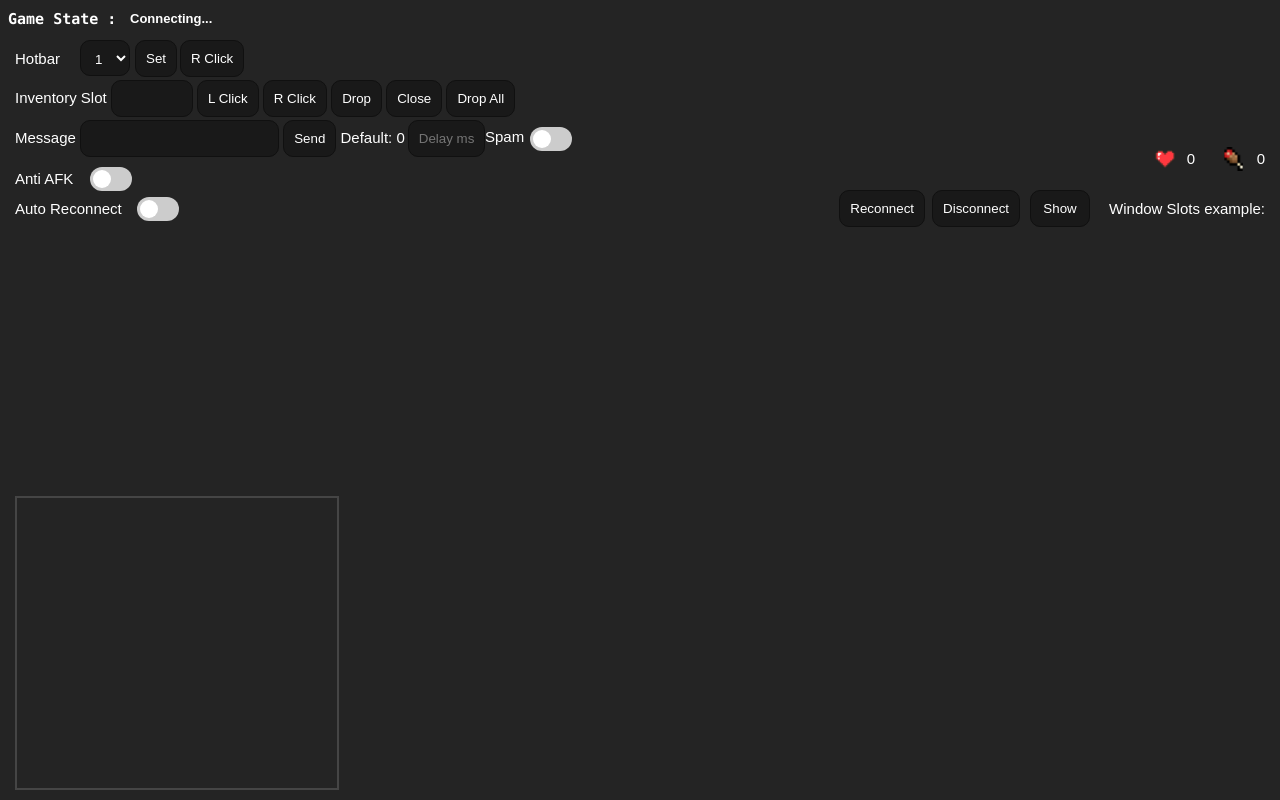
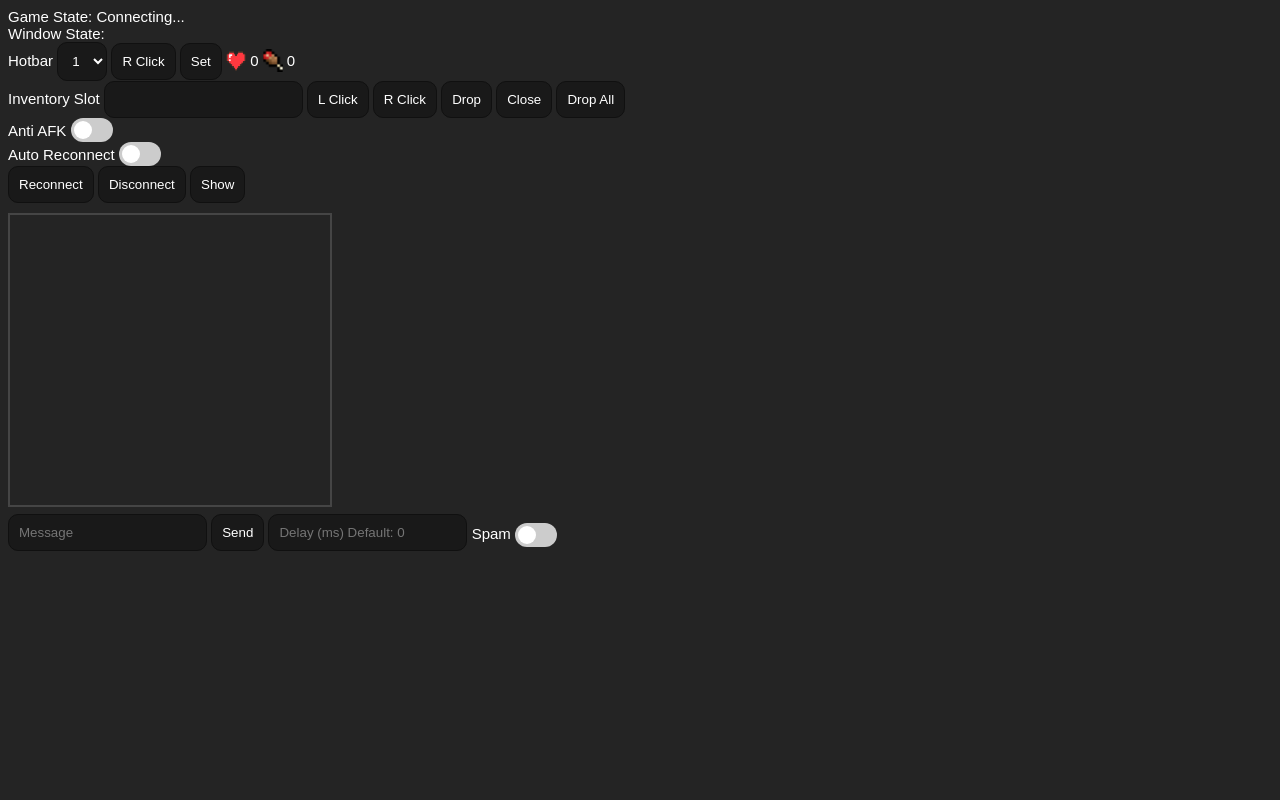
Before and after one commit to RattlesHyper/TrafficerMC, an Electron app: page BotWindow/botwin.html in a window 1280 px wide. Drawn offline with Linux system fonts and the light colour scheme; no server answers.

Commit message:
Update v0.5

```diff
--- a/BotWindow/botwin.html
+++ b/BotWindow/botwin.html
@@ -1,18 +1,19 @@
 <!DOCTYPE html>
-
 <head>
   <title id="hitit">Bot Control Panel</title>
   <link rel="stylesheet" href="style.css">
 </head>
 <body style="font-size: 15px;">
-  <h1 >Game State :</h1><h2 class="h2tit" id="h2tit">Connecting...</h2>
-  <div >
-    <div>
-      <img class="healthbar" src="../assets/botwindow/player/HealthHeart.png"><p class="healthtxt" id="healthhp">0</p>
-      <img class="foodbar" src="../assets/botwindow/player/Hunger.webp"><p class="foodtxt" id="foodhp">0</p>
-    </div>
-    <p>
-      <label class="hbrt" >Hotbar</label>
+  <div>
+    <label>Game State:</label>
+    <label id="h2tit">Connecting...</label>
+  </div>
+  <div>
+    <label>Window State:</label>
+    <label id="invitm"></label>
+  </div>
+  <div>
+      <label class="hbrt">Hotbar</label>
       <select class="hbr" id="hotbar">
         <option value="0">1</option>
         <option value="1">2</option>
@@ -24,67 +25,56 @@
         <option value="7">8</option>
         <option value="8">9</option>
       </select>
-    </p>
+      <button id="rclickhotbar">R Click</button>
+      <button id="sethotbar">Set</button>
+      <img src="../assets/botwindow/player/HealthHeart.png" style="width: 20px;  height: 20px; position: relative;  top: 5px;">
+      <label id="healthhp"> 0</label>
+      <img src="../assets/botwindow/player/Hunger.webp" style="width: 20px;  height: 23px; position: relative;  top: 6px;">
+      <label id="foodhp"> 0</label>
   </div>
-    <button class="rhb" id="rclickhotbar" type="button">R Click</button><br />
-  <button class="lhb" id="sethotbar" type="button">Set</button><br />
   <div class="invs" style="font-size: 15px;">
     <label style="font-size: 15px;">Inventory Slot</label> <input class="invslotbox" type="number" id="inventoryslotbox"/>
     <button id="inventoryslotl" type="button">L Click</button>
     <button id="inventoryslotr" type="button">R Click</button>
-    <button id="inventoryslotd" type="button">Drop</button>
-    <button id="closewin" type="button">Close</button>
-    <button id="inventoryslotda" type="button">Drop All</button>
+    <button id="inventoryslotd" type="button" title="Drop item from selected slot">Drop</button>
+    <button id="closewin" type="button" title="Close Window">Close</button>
+    <button id="inventoryslotda" type="button" title="Drop everything">Drop All</button>
   </div>
-  <div class="msg" style="font-size: 15px;">
-    <label style="font-size: 15px;">Message</label> <input type="text" id="chatbox" />
-    <button id="sendmsg" type="button">Send</button>
-    <input class="spmd" type="number" id="spamdelay" placeholder="Delay ms"/>
-    Default: 0
-  </div>
-  <p class="spmtxt" style="font-size: 15px;">Spam</p>
-  <div class="spambtn">
+  <div class="afk">
+    <label style="position: relative; top: 4px;">Anti AFK</label>
     <label class="switch">
-      <input class="afkon" type="checkbox" id="spambtn">
+      <input class="afkon" type="checkbox" id="afkToggle">
       <span class="slider round"></span>
     </label>
   </div>
-  <div class="afk">
-    <label >Anti AFK</label>
-  </div>
-  <div class="reconbtn">
+    <div class="autorecoontext">
+    <label style="position: relative; top: 4px;">Auto Reconnect</label>
     <label class="switch">
       <input type="checkbox" id="btnrecon">
       <span class="slider round"></span>
     </label>
   </div>
-    <div class="autorecoontext">
-    <label >Auto Reconnect</label>
+  <div>
+    <button class="reconbtns" id="buttonreconnect">Reconnect</button>
+    <button class="disreconbtns" id="btndiscon">Disconnect</button>
+    <button id="ingshowbtn" class="imgshowbtn"onclick="showExample()" title="Window slot number example">Show</button>
   </div>
-  <div class="afkon">
+  <div>
+    <img hidden id="invimg1" class="invimg" src="..//assets/botwindow/inventory/inventory-slots.png" style="position: relative;">
+    <img hidden id="invimg2" class="largechestimg" src="..//assets/botwindow/inventory/large-chest.png" style="position: relative;">
+  </div>
+  <div>
+    <ul class="chatrecivebox" id="chatmsgbox" style="scroll-behavior: smooth; position: relative; top: 10px;"></ul> <br>
+    <input type="text" id="chatbox" placeholder="Message" />
+    <button id="sendmsg" type="button">Send</button>
+    <input class="spmd" type="number" id="spamdelay" placeholder="Delay (ms) Default: 0"/>
+    <label style="position: relative; top: 2px;">Spam</label>
     <label class="switch">
-      <input class="afkon" type="checkbox" id="afkToggle">
+      <input type="checkbox" id="spambtn">
       <span class="slider round"></span>
     </label>
   </div>
-  <div class="itm">
-    <label>Window Slots example:</label><p id="invitm"></p>
-  </div>
-  <label>
-    <button id="ingshowbtn" class="imgshowbtn" type="button" onclick="showExample()">Show</button>
-  </label>
-  <div>
-    <button class="disreconbtns" id="btndiscon" type="button">Disconnect</button>
-  </div>
-  <div>
-    <button class="reconbtns" id="buttonreconnect" type="button">Reconnect</button>
-  </div>
 
-    <ul class="chatrecivebox" id="chatmsgbox" style="scroll-behavior: smooth;"></ul>
-
-
-  <img hidden id="invimg1" class="invimg" src="..//assets/botwindow/inventory/inventory-slots.png">
-  <img hidden id="invimg2" class="largechestimg" src="..//assets/botwindow/inventory/large-chest.png">
   <script src="botwin.js"></script>
 </body>
 </html>
--- a/BotWindow/botwin.js
+++ b/BotWindow/botwin.js
@@ -37,10 +37,14 @@ ipcRenderer.on('startbot', (e, data) => {
       };
     });
     // chat send
+    document.getElementById('chatbox').addEventListener('keyup', (e) => {
+      if(e.key !== "Enter") return;
+      bot.chat(document.getElementById('chatbox').value);
+      document.getElementById('h2tit').innerHTML = `Message sent ${document.getElementById('chatbox').value}`;
+    })
     document.getElementById('sendmsg').addEventListener('click', () => {
-      let chatmsg = document.getElementById('chatbox').value
-      bot.chat(chatmsg);
-      document.getElementById('h2tit').innerHTML = `Message sent ${chatmsg}`;
+      bot.chat(document.getElementById('chatbox').value);
+      document.getElementById('h2tit').innerHTML = `Message sent ${document.getElementById('chatbox').value}`;
     });
     //hotbar selector
     document.getElementById('rclickhotbar').addEventListener('click', () => {
@@ -133,7 +137,7 @@ ipcRenderer.on('startbot', (e, data) => {
     //chat print
     bot.on('chat', (username, message) => {
       const chattxt = document.createElement("li");
-      chattxt.appendChild(document.createTextNode(`> ${username}>${message}`));
+      chattxt.appendChild(document.createTextNode(`<${username}> ${message}`));
       document.getElementById('chatmsgbox').appendChild(chattxt)
       document.getElementById('chatmsgbox').scrollTop = document.getElementById('chatmsgbox').scrollHeight
     });
@@ -153,14 +157,12 @@ ipcRenderer.on('startbot', (e, data) => {
     //health & food update
     let health = setInterval(() => {gethealth()}, 500);
     function gethealth() {
-      let fl = bot.food.toFixed()
-      let hp = bot.health.toFixed()
-      document.getElementById('healthhp').innerHTML = hp
-      document.getElementById('foodhp').innerHTML = fl
+      document.getElementById('healthhp').innerHTML = ` ${bot.health.toFixed()}`
+      document.getElementById('foodhp').innerHTML = ` ${bot.food.toFixed()}`
     }
   }
 });
-//show example
+//show window example
 function showExample() {
   var p1 = document.getElementById("invimg1");
   if (p1.style.display === "block") {
--- a/BotWindow/style.css
+++ b/BotWindow/style.css
@@ -109,137 +109,11 @@ button {
   .slider.round:before {
     border-radius: 50%;
   }
-  .rhb {
-    position: absolute;
-    top: 40px;
-    left: 180px;
-  }
-  .lhb {
-    position: absolute;
-    top: 40px;
-    left: 135px;
-  }
-  .hbr {
-    position: absolute;
-    top: 40px;
-    left: 80px;
-    height: 36px;
-  }
-  .hbrt {
-    position: absolute;
-    top: 50px;
-    left: 15px;
-    height: 37px;
-  }
-  .invs {
-    position: absolute;
-    top: 80px;
-    left: 15px;
-    height: 37px;
-  }
-  .msg {
-    position: absolute;
-    top: 120px;
-    left: 15px;
-    height: 37px;
-  }
-  .afk {
-    position: absolute;
-    top: 170px;
-    left: 15px;
-    height: 37px;
-  }
-  .itm {
-    position: absolute;
-    top: 200px;
-    right: 15px;
-  }
-  .afkon {
-    position: absolute;
-    top: 167px;
-    left: 90px;
-    border-radius: 25px;
-  }
-  .invimg {
-    position: absolute;
-    bottom: 5px;
-    right: 5px;
-    height: 299px;
-    width: 300px;
-  }
-  .largechestimg {
-    position: absolute;
-    height: 300px;
-    bottom: 5px;
-    right: 305px;
-  }
-  .spmd {
-    position: absolute;
-    right: -80px;
-    width: 55px;
-  }
-  .btnspamstart {
-    position: absolute;
-    right: -140px;
-    width: 55px;
-  }
-  .btnspamstop {
-    position: absolute;
-    right: -200px;
-    width: 55px;
-  }
-  .h2tit {
-    position: absolute;
-    top: 0px;
-    left:130px;
-    font-size: 13px;
-  }
-  .spambtn {
-    position: absolute;
-    top: 127px;
-    left: 530px;
-    border-radius: 25px;
-  }
-  .spmtxt {
-    position: absolute;
-    top: 113px;
-    left: 485px;
-  }
-  .invslotbox {
-    width: 60px;
-  }
-  .reconbtn {
-    position: absolute;
-    top: 197px;
-    left: 137px;
-  }
-  .autorecoontext {
-    position: absolute;
-    top: 200px;
-    left: 15px;
-  }
-  .imgshowbtn {
-    position: absolute;
-    top: 190px;
-    right: 190px;
-    width: 60px;
-  }
-  .disreconbtns {
-    position: absolute;
-    top: 190px;
-    right: 260px;
-  }
-  .reconbtns {
-    position: absolute;
-    top: 190px;
-    right: 355px;
-  }
   .chatrecivebox {
     scroll-behavior: smooth;
     font-size: 15px;
     position: absolute;
-    bottom: 10px;
-    left: 15px;
+
     height: 290px;
     width: 320px;
     border:2px solid rgb(69, 69, 69);
@@ -250,25 +124,3 @@ button {
     margin: 0;
     scroll-behavior: auto;
   }
-  .healthbar {
-    width: 20px;
-    position:absolute;
-    right: 105px;
-    top: 150px;
-  }
-  .foodbar {
-    width: 19px;
-    position: absolute;
-    top: 147px;
-    right: 37px;
-  }
-  .healthtxt {
-    position: absolute;
-    top: 135px;
-    right: 85px;
-  }
-  .foodtxt {
-    position: absolute;
-    top: 135px;
-    right: 15px;
-  }
--- a/main.js
+++ b/main.js
@@ -3,7 +3,8 @@ const { app, ipcMain, dialog, ipcRenderer, BrowserWindow, Menu } = require('elec
 const Window = require('./Window');
 const { spawn } = require('child_process');
 const WindowSmall = require('./WindowSmall');
-
+const request = require('request-promise');
+const fetch = require('node-fetch');
 
 require('electron-reload')(__dirname)
 
@@ -23,6 +24,9 @@ function main() {
   ipcMain.on('usernameupdate', (event, unm) => {
     mainWindow.webContents.send('got-username', unm);
   })
+  mainWindow.webContents.once('dom-ready', () => {
+    mainWindow.webContents.send('verinfo', "OK")
+  });
 }
 app.whenReady().then(main);
 app.on('window-all-closed', function() {
--- a/package.json
+++ b/package.json
@@ -1,6 +1,6 @@
 {
   "name": "trafficer-mc",
-  "version": "0.0.4",
+  "version": "1.0.0",
   "description": "A minceraft minial AFK/chat tool with auto reconnect feature",
   "main": "main.js",
   "scripts": {
@@ -10,7 +10,8 @@
   "dependencies": {
     "electron-reload": "^1.5.0",
     "mineflayer": "^4.1.0",
-    "mineflayer-antiafk": "^1.1.1"
+    "mineflayer-antiafk": "^1.1.1",
+    "node-fetch": "2.0"
   },
   "devDependencies": {
     "electron": "^17.1.2",
```
Also changed, not shown: renderer/index.html (+7 -5 lines), renderer/index.js (+17 -0 lines), renderer/style.css (+7 -0 lines), assets/mainwindow/logo/github.png (added).
